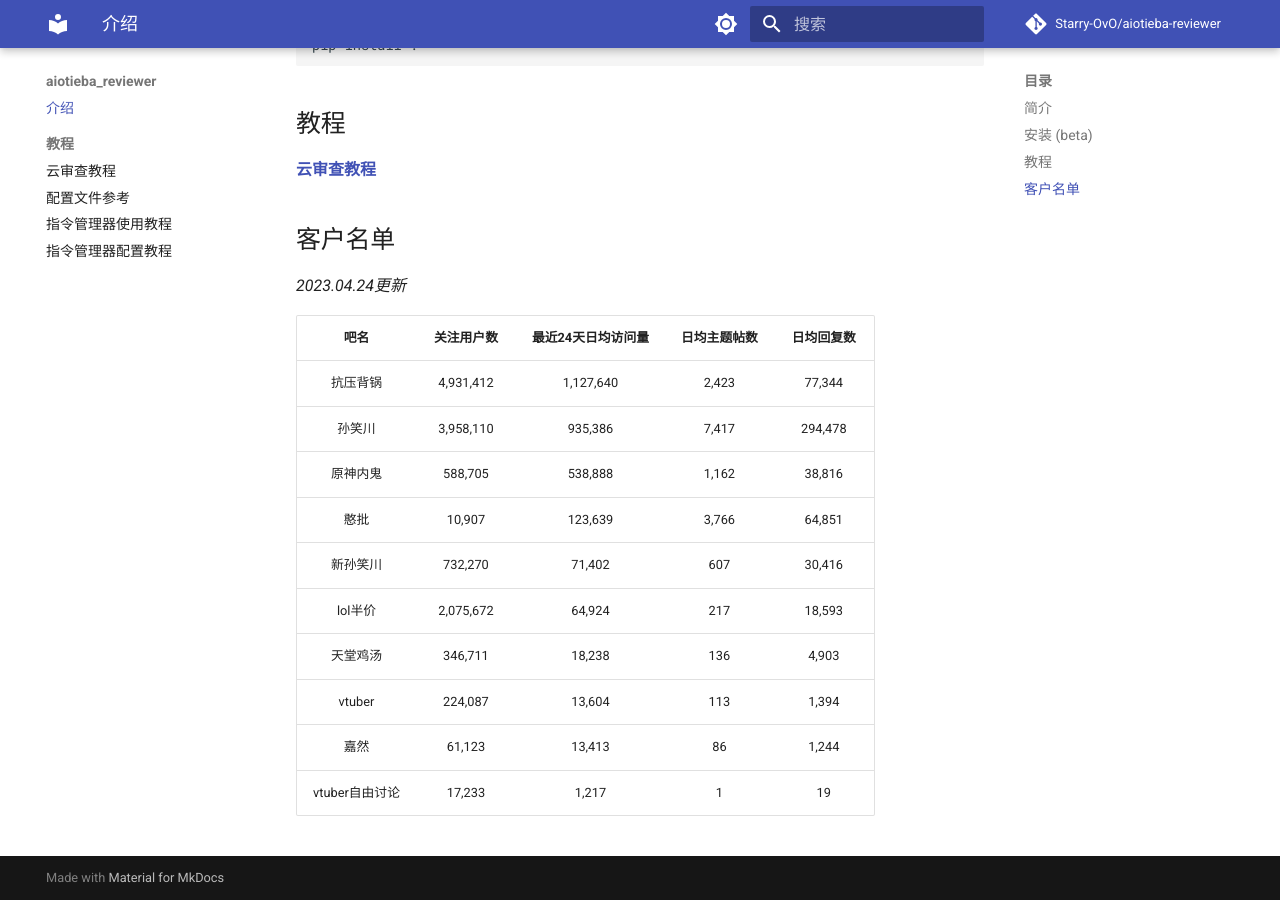
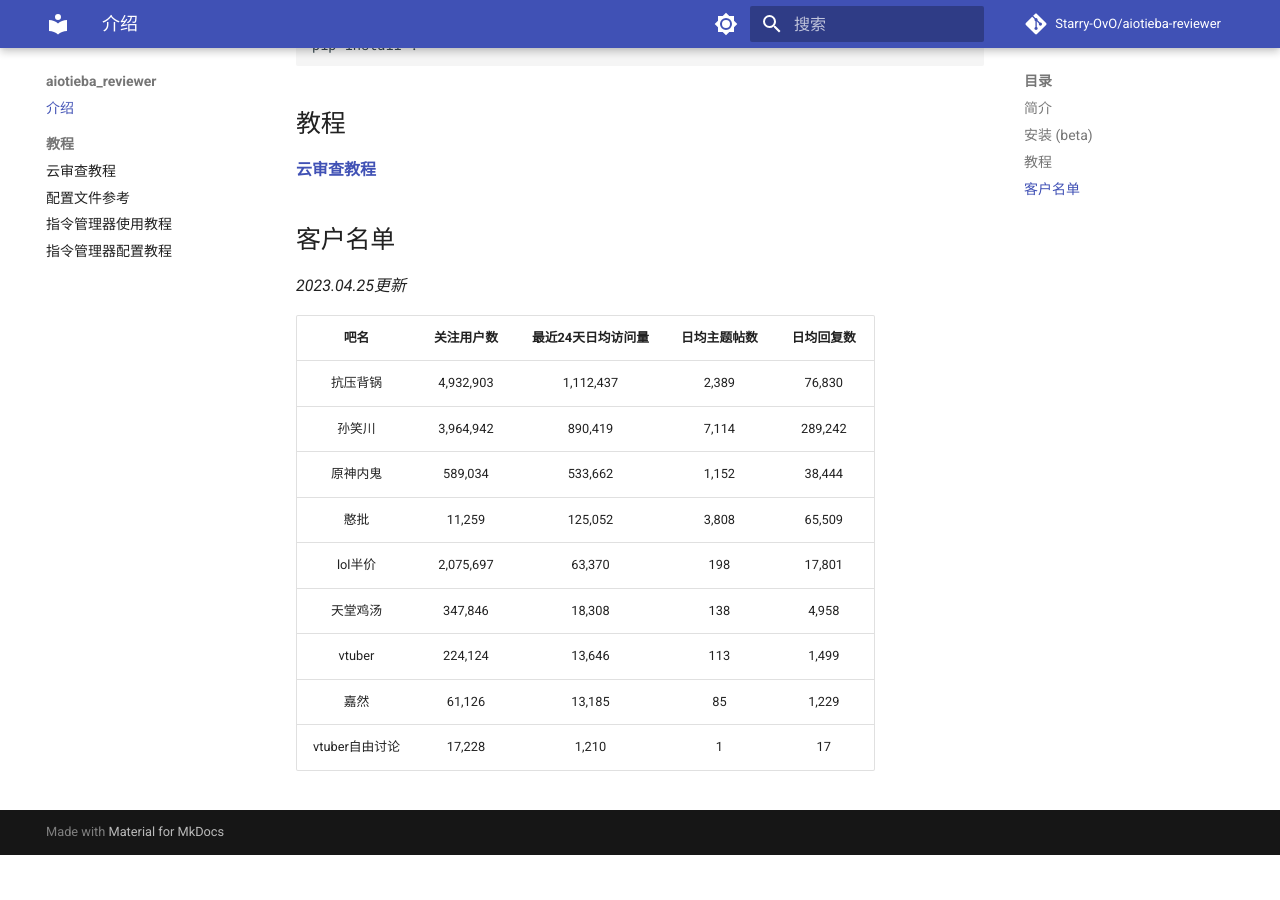
Before and after one commit to lumina37/aiotieba-reviewer, an MkDocs documentation site: the page built from docs/index.md, in a window 1280 px wide and 900 px high, scrolled down 662 px. Built offline with MkDocs 1.6.1 and Material for MkDocs 9.7.7, drawn with Linux system fonts in a browser that asks for light colours; comment, search, counter and statistics services are not loaded; after the commit the page ends 1517 px from its top, so only the background shows below that.

```diff
--- a/docs/index.md
+++ b/docs/index.md
@@ -25,17 +25,16 @@ pip install .
 
 ## 客户名单
 
-*2023.04.24更新*
+*2023.04.25更新*
 
 |      吧名      | 关注用户数 | 最近24天日均访问量 | 日均主题帖数 | 日均回复数 |
 | :------------: | :--------: | :----------------: | :----------: | :--------: |
-|    抗压背锅    | 4,931,412  |     1,127,640      |    2,423     |   77,344   |
-|     孙笑川     | 3,958,110  |      935,386       |    7,417     |  294,478   |
-|    原神内鬼    |  588,705   |      538,888       |    1,162     |   38,816   |
-|      憨批      |   10,907   |      123,639       |    3,766     |   64,851   |
-|    新孙笑川    |  732,270   |       71,402       |     607      |   30,416   |
-|    lol半价     | 2,075,672  |       64,924       |     217      |   18,593   |
-|    天堂鸡汤    |  346,711   |       18,238       |     136      |   4,903    |
-|     vtuber     |  224,087   |       13,604       |     113      |   1,394    |
-|      嘉然      |   61,123   |       13,413       |      86      |   1,244    |
-| vtuber自由讨论 |   17,233   |       1,217        |      1       |     19     |
+|    抗压背锅    | 4,932,903  |     1,112,437      |    2,389     |   76,830   |
+|     孙笑川     | 3,964,942  |      890,419       |    7,114     |  289,242   |
+|    原神内鬼    |  589,034   |      533,662       |    1,152     |   38,444   |
+|      憨批      |   11,259   |      125,052       |    3,808     |   65,509   |
+|    lol半价     | 2,075,697  |       63,370       |     198      |   17,801   |
+|    天堂鸡汤    |  347,846   |       18,308       |     138      |   4,958    |
+|     vtuber     |  224,124   |       13,646       |     113      |   1,499    |
+|      嘉然      |   61,126   |       13,185       |      85      |   1,229    |
+| vtuber自由讨论 |   17,228   |       1,210        |      1       |     17     |
```
Also changed, not shown: README.md (+10 -11 lines).
